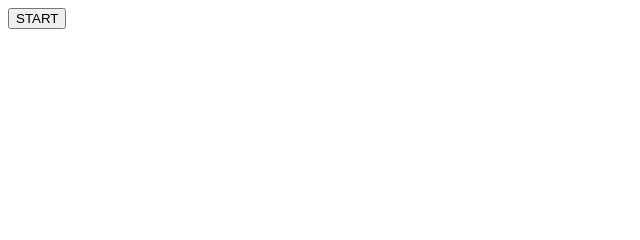
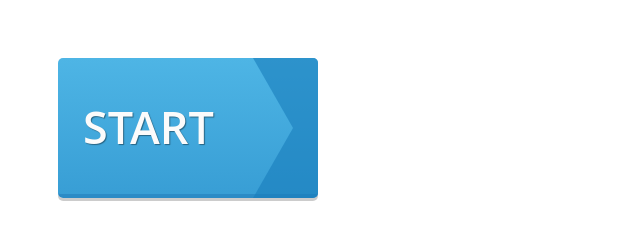
Before and after one commit to Aimekram/CodersCamp_project_2, a plain HTML site: page index.html in a window 1280 px wide. Shown: the whole page, without its empty margins (0-640 px from the left). Drawn offline with Linux system fonts and the light colour scheme.

Commit message:
Style the Start button

```diff
--- a/index.html
+++ b/index.html
@@ -6,12 +6,53 @@
         <title></title>
         <meta name="description" content="">
         <meta name="viewport" content="width=device-width, initial-scale=1">
-        <link rel="stylesheet" href="">
+        <style>
+            button {
+                width: 260px;
+                height: 140px;
+                background: linear-gradient(to bottom, #4eb5e5 0%,#389ed5 100%); /* W3C */
+                border: none;
+                border-radius: 5px;
+                position: relative;
+                border-bottom: 4px solid #2b8bc6;
+                color: #fbfbfb;
+                font-weight: 600;
+                font-family: 'Open Sans', sans-serif;
+                text-shadow: 1px 1px 1px rgba(0,0,0,.4);
+                font-size: 45px;
+                text-align: left;
+                padding: 25px;
+                box-shadow: 0px 3px 0px 0px rgba(0,0,0,.2);
+                cursor: pointer;
+                margin: 50px;
+            }
+
+            button:active {
+                box-shadow: 0px 2px 0px 0px rgba(0,0,0,.2);
+                top: 1px;
+            }
+
+            button::after {
+                content: "";
+                width: 0;
+                height: 0;
+                display: block;
+                border-top: 70px solid #187dbc;
+                border-bottom: 70px solid #187dbc;
+                border-left: 40px solid transparent;
+                border-right: 25px solid #187dbc;
+                position: absolute;
+                opacity: 0.6;
+                right: 0;
+                top: 0;
+                border-radius: 0 5px 5px 0;
+            }
+
+
+        </style>
     </head>
     <body>
-
         <button id="js_startApp">START</button>
-
         <script src="./main.js" async defer></script>
     </body>
 </html>
```
